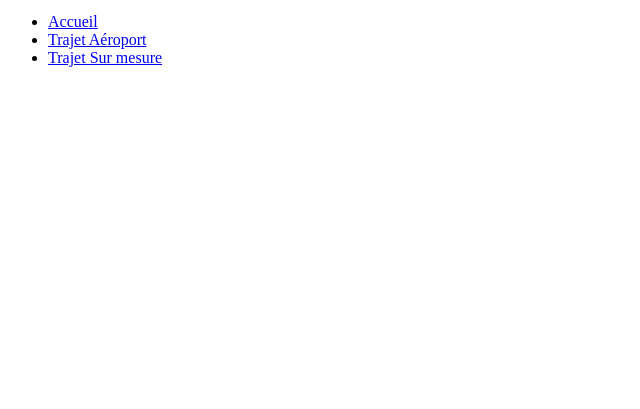
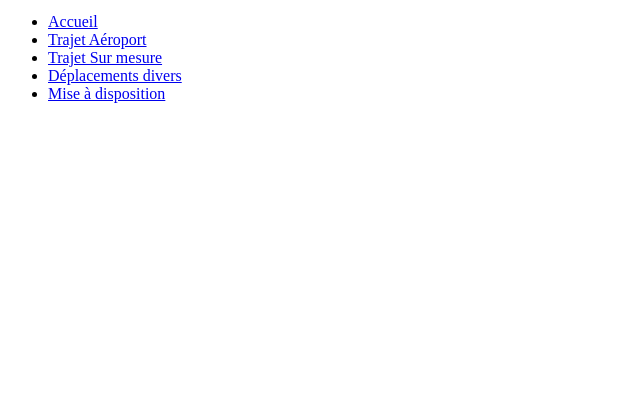
Before and after one commit to dani03/Business_Driver_VTC, a PHP site: page /default.php in a window 1280 px wide. Shown: the part 391-800 px from the top of the page, without its empty margins (0-640 px from the left). Run offline with PHP 8.4, Linux system fonts and the light colour scheme; data that the repository does not hold is empty; some libraries are stand-ins or nearby versions.

Commit message:
modifs nav

```diff
--- a/pages/default.php
+++ b/pages/default.php
@@ -5,7 +5,7 @@
 <header class="row">
 	<div id="header_flex" class="col-xs-12">
 
-			<h1 id="marque">Business Drivers</h1>
+			<h1 id="marque">Transfert Class</h1>
 
 
 			<div id="header_est">
@@ -32,6 +32,8 @@ if ($p!=='home'){
 	<li ><a href="index.php?p=home">Accueil</a></li>
 	<li><a href="index.php?p=aeroport">Trajet Aéroport</a></li>
 	<li><a href="index.php?p=sur_mesure">Trajet Sur mesure</a></li>
+	<li><a href="index.php?p=sur_mesure">Déplacements divers</a></li>
+	<li><a href="index.php?p=Mise_a_disposition">Mise à disposition</a></li>
 </ul>
 <?php
 }else{
@@ -39,6 +41,8 @@ if ($p!=='home'){
 	<ul>
 	<li><a href="index.php?p=aeroport">Trajet Aéroport</a></li>
 	<li><a href="index.php?p=sur_mesure">Trajet Sur mesure</a></li>
+	<li><a href="index.php?p=sur_mesure">Déplacements divers</a></li>
+	<li><a href="index.php?p=Mise_a_disposition">Mise à disposition</a></li>
 </ul>
 <?php
 }
--- a/pages/head.php
+++ b/pages/head.php
@@ -10,7 +10,7 @@ session_start();
 
 <html>
 <head>
-	<title>Business Drivers - Transport Aéroport</title>
+	<title>Transfert Class - Transport Aéroport</title>
 	<meta charset="utf-8">
 	<link rel="stylesheet" href="../public/css/bd.css">
 </head>
--- a/pages/home.php
+++ b/pages/home.php
@@ -30,7 +30,7 @@
 			<img class="image" src="../images/chauffeur.jpg">
 			<div class="titles">Partout, à tout instant</div>
 
-<p> Un vol à prendre  ? Une course à l'autre bout de la ville, ou un grand trajet ? <strong>Business Drivers</strong>  vient vous chercher à tout moment.</p>
+<p> Un vol à prendre  ? Une course à l'autre bout de la ville, ou un grand trajet ? <strong>Transfert Class</strong>  vient vous chercher à tout moment.</p>
 		</div>
 		<div class="etape">
 			<img class="image" src="../images/paiement.jpg">
```
